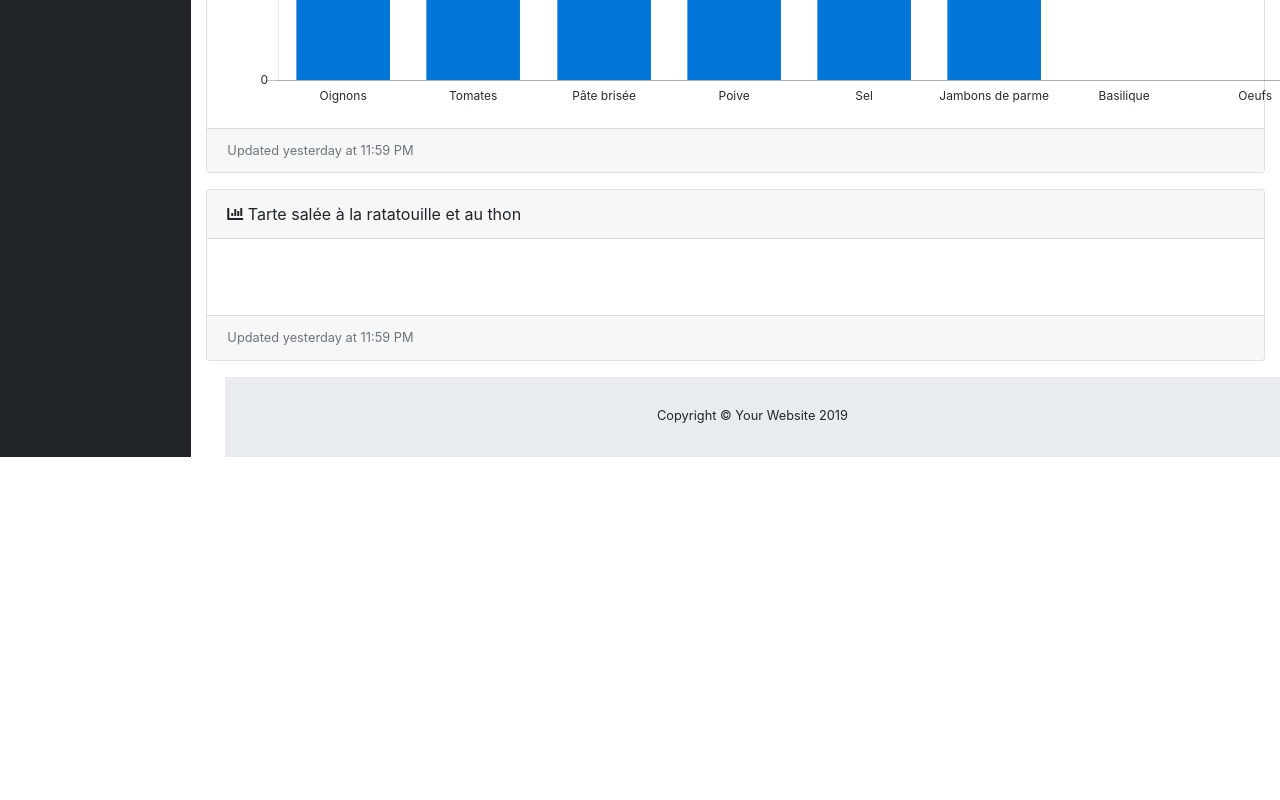
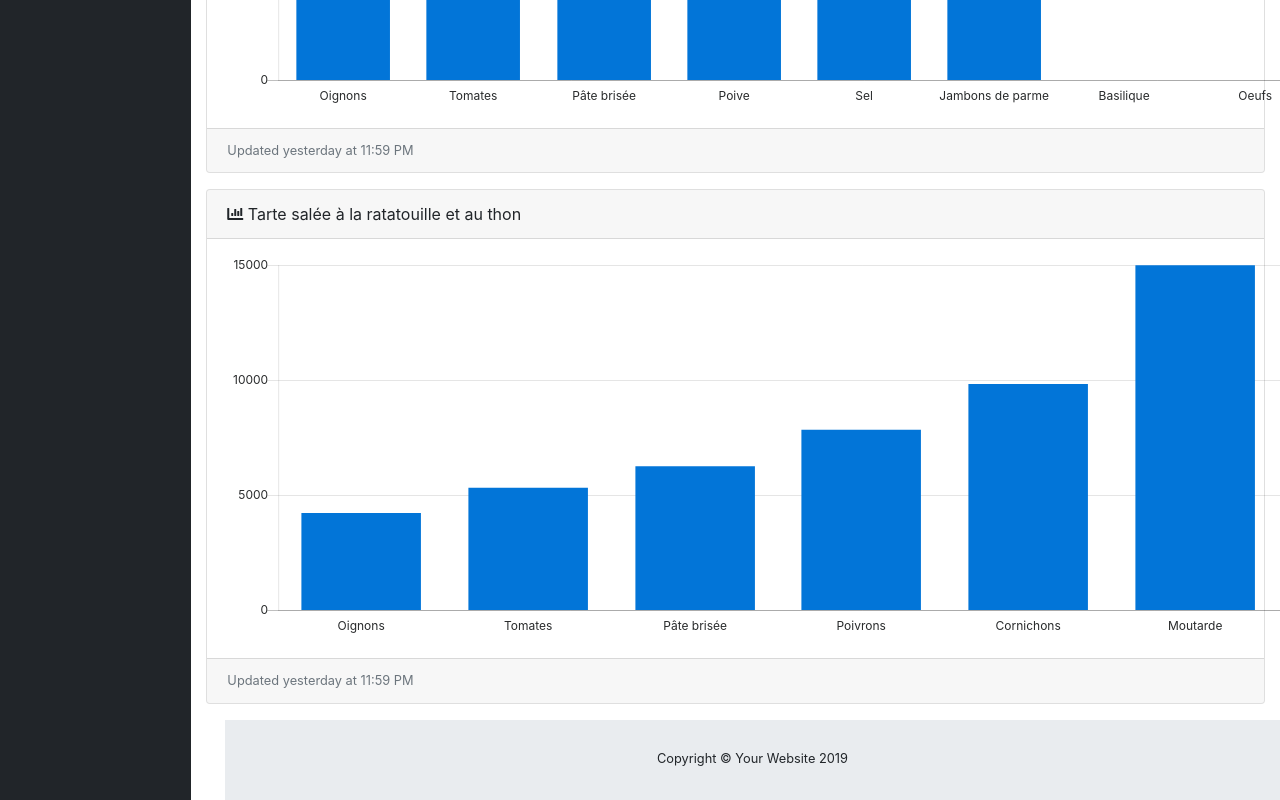
Before and after one commit to Aemiyh/POM_recipe, a website with bundled scripts: page dashboard/index.html in a window 1280 px wide. Shown: the part 943-1743 px from the top of the page. Before the commit the page ends 1400 px from the top, so only its background shows below. Built offline with nearby package versions, Linux system fonts and the light colour scheme.

Commit message:
fix bar chart error

```diff
--- a/dashboard/index.html
+++ b/dashboard/index.html
@@ -59,7 +59,7 @@
             <div id="content-wrapper">
 
                 <div class="container-fluid">
-                    <!-- Area Chart Example- Tarte 2-->
+                    <!-- Area Chart Example - Tarte 2-->
                     <div class="card mb-3">
                         <div class="card-header">
                             <i class="fas fa-chart-bar"></i>
@@ -69,9 +69,7 @@
                         </div>
                         <div class="card-footer small text-muted">Updated yesterday at 11:59 PM</div>
                     </div>
-                    <!-- Tarte 2 -->
-                    <!-- <div class="row"> -->
-                        <!-- <div class="col-lg-8"> -->
+                    <!-- Area Chart Example - Tarte 2-->
                     <div class="card mb-3">
                         <div class="card-header">
                             <i class="fas fa-chart-bar"></i>
@@ -81,19 +79,16 @@
                         </div>
                         <div class="card-footer small text-muted">Updated yesterday at 11:59 PM</div>
                     </div>
-                        <!-- </div> -->
-                    <!-- </div> -->
-                    <!-- Tarte 3 -->
+                                        <!-- Area Chart Example - Tarte 2-->
                     <div class="card mb-3">
                         <div class="card-header">
                             <i class="fas fa-chart-bar"></i>
                              Tarte salée à la ratatouille et au thon</div>
                         <div class="card-body">
-                                    <canvas id="myBarChart4 width="100%" height="30"></canvas>
+                            <canvas id="myBarChart3" width="100%" height="30"></canvas>
                         </div>
                         <div class="card-footer small text-muted">Updated yesterday at 11:59 PM</div>
                     </div>
-
                 </div>
                 <!-- /.container-fluid -->
 
--- a/dashboard/js/demo/chart-bar-demo.js
+++ b/dashboard/js/demo/chart-bar-demo.js
@@ -89,7 +89,7 @@ var myLineChart = new Chart(ctx, {
 });
 
 // Bar Chart 3
-var ctx = document.getElementById("myBarChart4");
+var ctx = document.getElementById("myBarChart3");
 var myLineChart = new Chart(ctx, {
   type: 'bar',
   data: {
```
Lines whose indentation alone changed are shown as unchanged.
